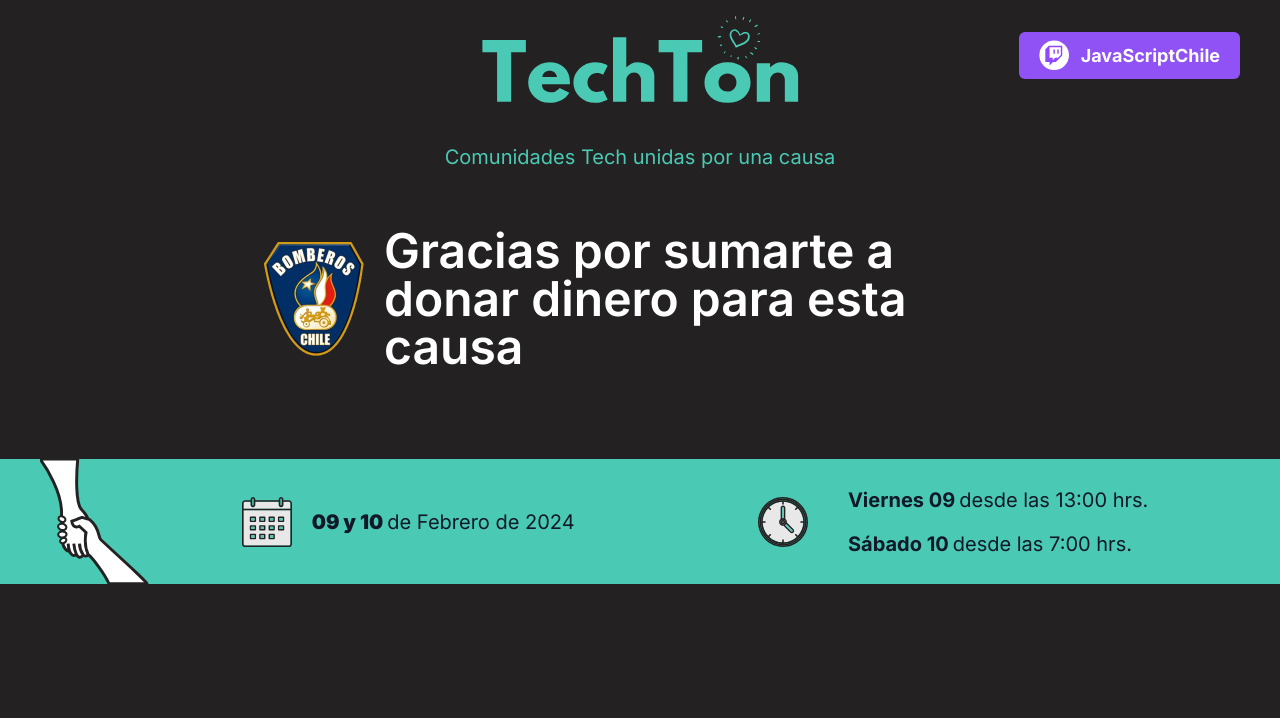
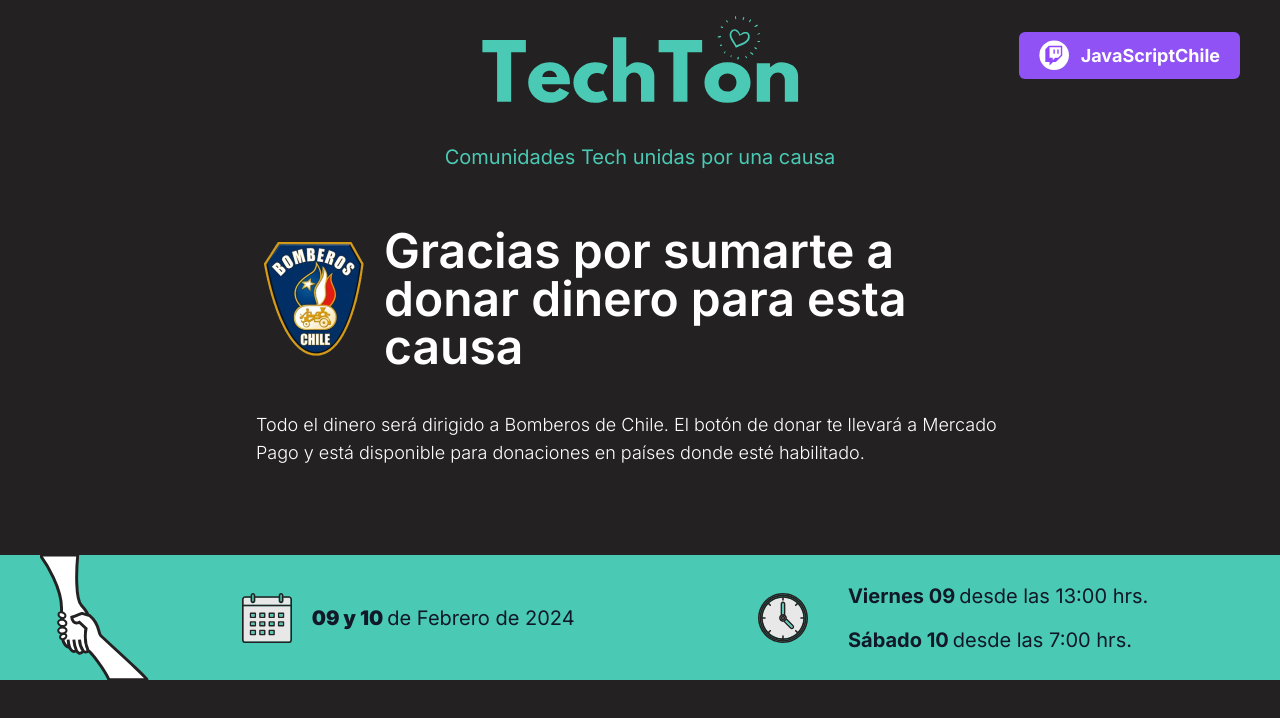
Before and after one commit to JSConfCL/TechTon-landing, a Next.js app: page /donar in a window 1280 px wide. Shown: the top 718 px of the page. Built offline with nearby package versions, Linux system fonts and the light colour scheme; a web font is replaced by a local one.

Commit message:
feat: Agregar texto de contenido de página de Donar (#70) (#107)
* feat: Agregar texto de contenido de página de Donar (#70)

* fix: Texto centrado en movil

* fix: añadido espacio entre elementos vertical y agrandado tamaño de letra

* fix: text-sm para pantallas pequeñas

```diff
--- a/src/app/donar/page.js
+++ b/src/app/donar/page.js
@@ -20,8 +20,13 @@
         }
       />
       <div className="flex">
-        <div className="py-10 space-y-5">
+        <div className="py-10 md:space-y-10 space-y-5">
           <DonarSubtitulo />
+          <div className="font-light leading-7 text-center md:text-left text-sm md:text-lg">
+            Todo el dinero será dirigido a Bomberos de Chile. El botón de donar
+            te llevará a Mercado Pago y está disponible para donaciones en
+            países donde esté habilitado.
+          </div>
         </div>
       </div>
     </section>
```
